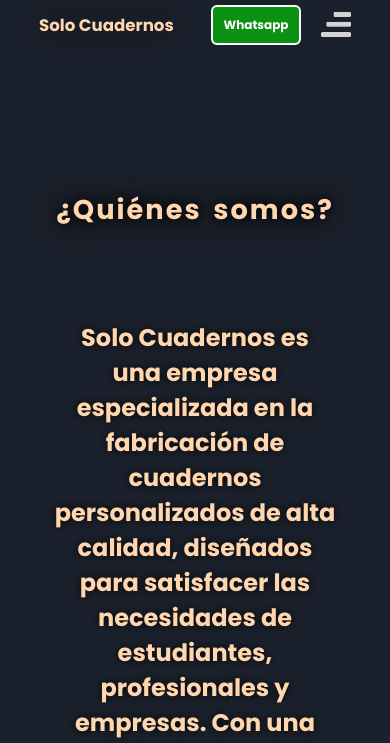
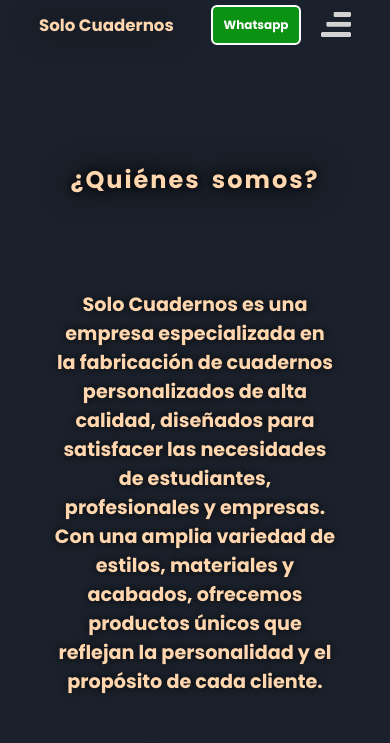
Before and after one commit to TomyV18/test33, a plain HTML site: page quienessomos.html in a window 390 px wide. Shown: the top 743 px of the page. Drawn offline with nearby package versions, Linux system fonts and the light colour scheme; a web font is replaced by a local one.

Commit message:
Add files via upload

```diff
--- a/Quienessomos.css
+++ b/Quienessomos.css
@@ -601,14 +601,14 @@ h2:nth-of-type(8), p:nth-of-type(8) {
         max-width: 100vw;
     }
     .bottom-middle h1 {
-        font-size: 1.7rem !important;
+        font-size: 1.5rem !important;
         color: #ffd6ae;
         text-align: center;
         font-weight: bold;
         text-shadow: 0 0 10px rgb(0, 0, 0);
     }
     .bottom-middle h2 {
-        font-size: 1.5rem !important;
+        font-size: 1.2rem !important;
         color: #ffd6ae;
         text-align: center;
         font-weight: bold;
@@ -686,7 +686,7 @@ h2:nth-of-type(8), p:nth-of-type(8) {
     .bottom-middle {
         width: 90%;
         align-items: center;
-        margin-top: 50px;
+        margin-top: 20px;
         height: fit-content;
         display: flex;
         justify-content: center; /* Centra el contenido horizontalmente */
```
